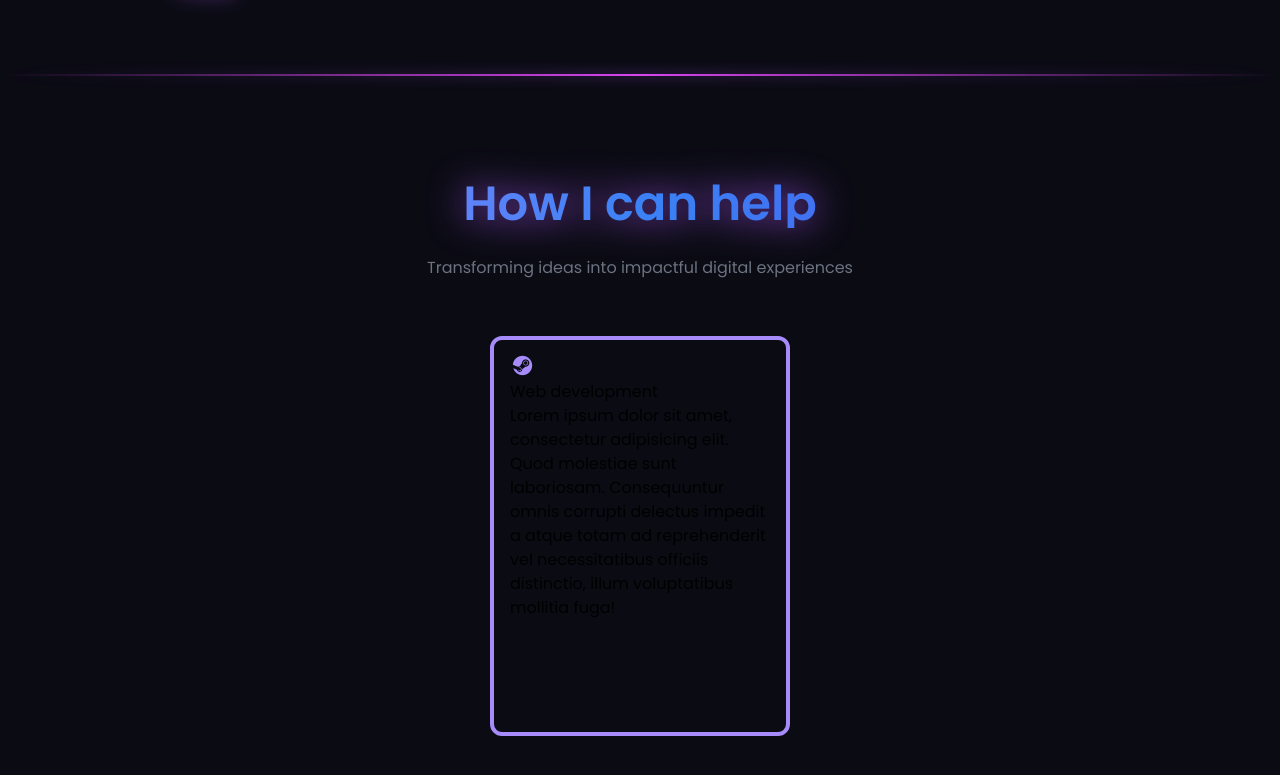
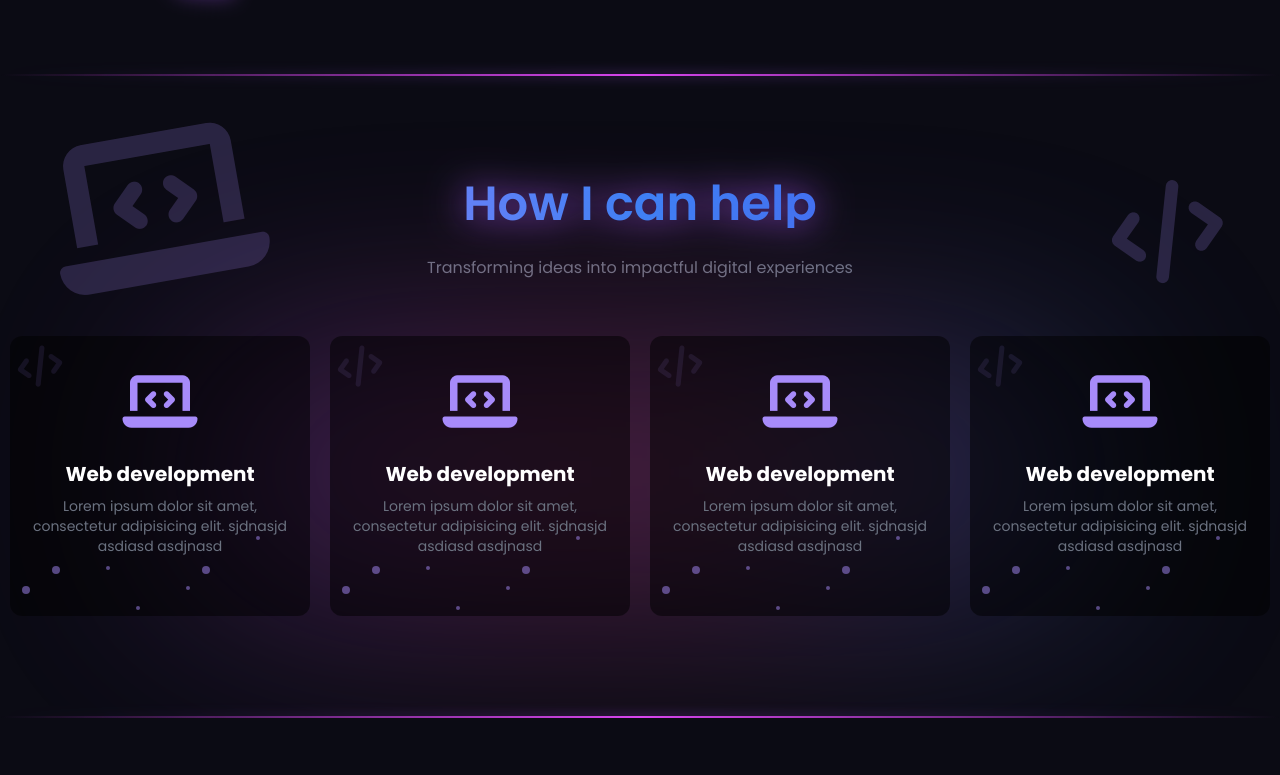
Before and after one commit to Risfrhn/NewPortfolio, a Vue app in the folder frontend/: page / in a window 1280 px wide. Shown: the part 1177-1952 px from the top of the page. After the commit the page ends 1895 px from the top, so only its background shows below. Built offline with nearby package versions, Linux system fonts and the light colour scheme.

Commit message:
V.05
Services 80%, kurang responsivitas dan animasi

```diff
--- a/frontend/src/pages/landingPageUser.vue
+++ b/frontend/src/pages/landingPageUser.vue
@@ -132,23 +132,79 @@
 
         <!-- Services -->
         <div class="w-full h-[2px] mt-[40px] md:mt-[100px] bg-gradient-to-r from-transparent via-fuchsia-500 to-transparent" style="filter: drop-shadow(0 0 6px rgba(168,85,247,0.8));"></div>
-        <div class="grid grid-cols-12 my-24 gap-4">
+        <div class="relative my-24">
+            <div class="grid grid-cols-12 my-24 gap-4 z-10">
                 <div class="col-span-12">
                     <p class="text-3xl text-center lg:text-5xl lg:my-2 font-semibold bg-gradient-to-r from-purple-400 via-blue-500 to-indigo-600 bg-clip-text text-transparent" style="filter: drop-shadow(0 0 18px rgba(168, 85, 247, 0.9));">How I can help</p>
                 </div>
                 <div class="col-span-12">
                     <p class="text-gray-500 text-center mt-1 mb-10">Transforming ideas into impactful digital experiences</p>
                 </div>
-            <div class="col-span-12">
+                <div class="col-span-12 z-10">
                     <div class="flex flex-wrap gap-5 place-content-center">
-                    <div class="w-[300px] h-[400px] border-4 rounded-xl bg-[#0b0b14] border-[#a78bfa] hover:shadow-[0_0_20px_rgba(130,90,250,0.4)] transition-shadow duration-300 p-4">
-                        <i class="fab fa-steam text-[#a78bfa] text-xl"></i>
-                        <p>Web development</p>
-                        <p>Lorem ipsum dolor sit amet, consectetur adipisicing elit. Quod molestiae sunt laboriosam. Consequuntur omnis corrupti delectus impedit a atque totam ad reprehenderit vel necessitatibus officiis distinctio, illum voluptatibus mollitia fuga!</p>
+                        <div class="relative w-[300px] h-[280px] rounded-xl text-center hover:shadow-[0_0_20px_rgba(130,90,250,0.4)] transition-shadow duration-300 p-4" style="background-color: rgba(0, 0, 0, 0.5);">
+                            <i class="fas fa-laptop-code text-[#a78bfa] text-6xl py-5"></i>
+                            <p class="text-white text-xl font-bold py-2">Web development</p>
+                            <p class="text-gray-500 text-sm font-md pb-5">Lorem ipsum dolor sit amet, consectetur adipisicing elit. sjdnasjd asdiasd asdjnasd </p>
+                            <div class="absolute top-[200px] right-[50px] w-1 h-1 rounded-full bg-[#a78bfa] opacity-50"></div>
+                            <div class="absolute top-[230px] right-[100px] w-2 h-2 rounded-full bg-[#a78bfa] opacity-50"></div>
+                            <div class="absolute top-[230px] right-[200px] w-1 h-1 rounded-full bg-[#a78bfa] opacity-50"></div>
+                            <div class="absolute top-[250px] right-[280px] w-2 h-2 rounded-full bg-[#a78bfa] opacity-50"></div>
+                            <div class="absolute top-[270px] right-[170px] w-1 h-1 rounded-full bg-[#a78bfa] opacity-50"></div>
+                            <div class="absolute top-[230px] right-[250px] w-2 h-2 rounded-full bg-[#a78bfa] opacity-50"></div>
+                            <div class="absolute top-[250px] right-[120px] w-1 h-1 rounded-full bg-[#a78bfa] opacity-50"></div>
+                            <i class="absolute z-0 top-[10px] left-[5px] fas fa-code text-[#a78bfa] text-md lg:text-[40px] opacity-10 rotate-[-10deg]"></i>
+                        </div>
+                        <div class="relative w-[300px] h-[280px] rounded-xl text-center hover:shadow-[0_0_20px_rgba(130,90,250,0.4)] transition-shadow duration-300 p-4" style="background-color: rgba(0, 0, 0, 0.5);">
+                            <i class="fas fa-laptop-code text-[#a78bfa] text-6xl py-5"></i>
+                            <p class="text-white text-xl font-bold py-2">Web development</p>
+                            <p class="text-gray-500 text-sm font-md pb-5">Lorem ipsum dolor sit amet, consectetur adipisicing elit. sjdnasjd asdiasd asdjnasd </p>
+                            <div class="absolute top-[200px] right-[50px] w-1 h-1 rounded-full bg-[#a78bfa] opacity-50"></div>
+                            <div class="absolute top-[230px] right-[100px] w-2 h-2 rounded-full bg-[#a78bfa] opacity-50"></div>
+                            <div class="absolute top-[230px] right-[200px] w-1 h-1 rounded-full bg-[#a78bfa] opacity-50"></div>
+                            <div class="absolute top-[250px] right-[280px] w-2 h-2 rounded-full bg-[#a78bfa] opacity-50"></div>
+                            <div class="absolute top-[270px] right-[170px] w-1 h-1 rounded-full bg-[#a78bfa] opacity-50"></div>
+                            <div class="absolute top-[230px] right-[250px] w-2 h-2 rounded-full bg-[#a78bfa] opacity-50"></div>
+                            <div class="absolute top-[250px] right-[120px] w-1 h-1 rounded-full bg-[#a78bfa] opacity-50"></div>
+                            <i class="absolute z-0 top-[10px] left-[5px] fas fa-code text-[#a78bfa] text-md lg:text-[40px] opacity-10 rotate-[-10deg]"></i>
+                        </div>
+                        <div class="relative w-[300px] h-[280px] rounded-xl text-center hover:shadow-[0_0_20px_rgba(130,90,250,0.4)] transition-shadow duration-300 p-4" style="background-color: rgba(0, 0, 0, 0.5);">
+                            <i class="fas fa-laptop-code text-[#a78bfa] text-6xl py-5"></i>
+                            <p class="text-white text-xl font-bold py-2">Web development</p>
+                            <p class="text-gray-500 text-sm font-md pb-5">Lorem ipsum dolor sit amet, consectetur adipisicing elit. sjdnasjd asdiasd asdjnasd </p>
+                            <div class="absolute top-[200px] right-[50px] w-1 h-1 rounded-full bg-[#a78bfa] opacity-50"></div>
+                            <div class="absolute top-[230px] right-[100px] w-2 h-2 rounded-full bg-[#a78bfa] opacity-50"></div>
+                            <div class="absolute top-[230px] right-[200px] w-1 h-1 rounded-full bg-[#a78bfa] opacity-50"></div>
+                            <div class="absolute top-[250px] right-[280px] w-2 h-2 rounded-full bg-[#a78bfa] opacity-50"></div>
+                            <div class="absolute top-[270px] right-[170px] w-1 h-1 rounded-full bg-[#a78bfa] opacity-50"></div>
+                            <div class="absolute top-[230px] right-[250px] w-2 h-2 rounded-full bg-[#a78bfa] opacity-50"></div>
+                            <div class="absolute top-[250px] right-[120px] w-1 h-1 rounded-full bg-[#a78bfa] opacity-50"></div>
+                            <i class="absolute z-0 top-[10px] left-[5px] fas fa-code text-[#a78bfa] text-md lg:text-[40px] opacity-10 rotate-[-10deg]"></i>
+                        </div>
+                        <div class="relative w-[300px] h-[280px] rounded-xl text-center hover:shadow-[0_0_20px_rgba(130,90,250,0.4)] transition-shadow duration-300 p-4" style="background-color: rgba(0, 0, 0, 0.5);">
+                            <i class="fas fa-laptop-code text-[#a78bfa] text-6xl py-5"></i>
+                            <p class="text-white text-xl font-bold py-2">Web development</p>
+                            <p class="text-gray-500 text-sm font-md pb-5">Lorem ipsum dolor sit amet, consectetur adipisicing elit. sjdnasjd asdiasd asdjnasd </p>
+                            <div class="absolute top-[200px] right-[50px] w-1 h-1 rounded-full bg-[#a78bfa] opacity-50"></div>
+                            <div class="absolute top-[230px] right-[100px] w-2 h-2 rounded-full bg-[#a78bfa] opacity-50"></div>
+                            <div class="absolute top-[230px] right-[200px] w-1 h-1 rounded-full bg-[#a78bfa] opacity-50"></div>
+                            <div class="absolute top-[250px] right-[280px] w-2 h-2 rounded-full bg-[#a78bfa] opacity-50"></div>
+                            <div class="absolute top-[270px] right-[170px] w-1 h-1 rounded-full bg-[#a78bfa] opacity-50"></div>
+                            <div class="absolute top-[230px] right-[250px] w-2 h-2 rounded-full bg-[#a78bfa] opacity-50"></div>
+                            <div class="absolute top-[250px] right-[120px] w-1 h-1 rounded-full bg-[#a78bfa] opacity-50"></div>
+                            <i class="absolute z-0 top-[10px] left-[5px] fas fa-code text-[#a78bfa] text-md lg:text-[40px] opacity-10 rotate-[-10deg]"></i>
                         </div>
                     </div>
                 </div>
             </div>
+            <div class="absolute z-0 top-[300px] left-1/2 w-[300px] h-[300px] md:w-[900px] md:h-[200px] rounded-full bg-gradient-to-r from-purple-500 via-pink-500 to-blue-500 opacity-40 blur-[120px] transform -translate-x-1/2 -translate-y-1/2"></div>
+            <i class="absolute z-0 top-[-50px] left-[50px] fas fa-laptop-code text-[#a78bfa] text-md lg:text-[170px] opacity-20 rotate-[-10deg]"></i>
+            <i class="absolute z-0 top-[10px] right-[50px] fas fa-code text-[#a78bfa] text-md lg:text-[100px] opacity-20 rotate-[-10deg]"></i>
+        </div>
+
+        <!-- Portfolio -->
+        <div class="w-full h-[2px] mt-[40px] md:mt-[100px] bg-gradient-to-r from-transparent via-fuchsia-500 to-transparent" style="filter: drop-shadow(0 0 6px rgba(168,85,247,0.8));"></div>
+
     </div>
 </template>
 
```
Lines whose indentation alone changed are shown as unchanged.
